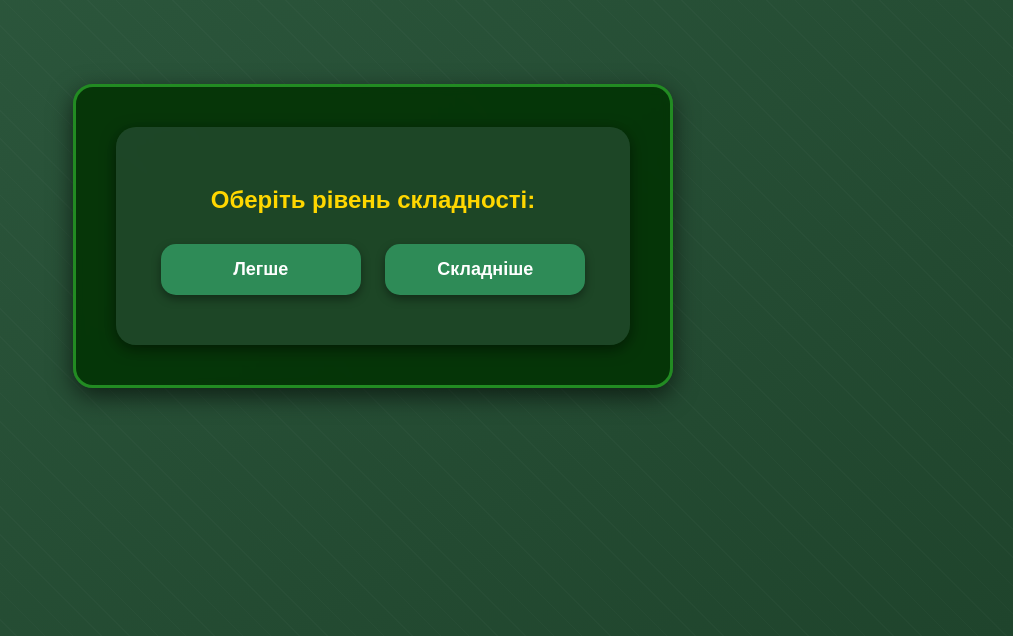
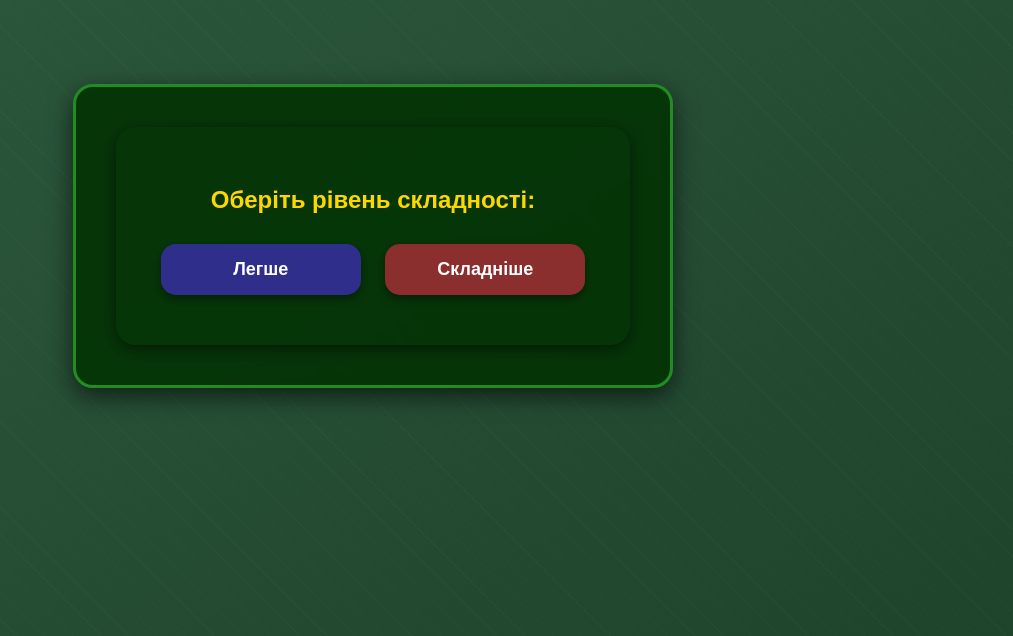
Before and after one commit to VITALIINATO/testzsu, a plain HTML site: page test01.html in a window 1280 px wide. Shown: the part 164-800 px from the top of the page, without its empty margins (267-1280 px from the left). Drawn offline with Linux system fonts and the light colour scheme.

Commit message:
Add files via upload

```diff
--- a/test01.html
+++ b/test01.html
@@ -249,14 +249,15 @@
 .difficulty-selection {
     text-align: center;
     padding: 40px 20px;
-    background: rgba(35, 75, 47, 0.8);
+    /* background: rgba(150, 129, 35, 0.8); */
+    background: transparent;
     border-radius: 20px;
     margin: 20px;
     box-shadow: 0 4px 15px rgba(0, 0, 0, 0.5);
 }
 
 .difficulty-btn {
-    background-color: #2e8b57;
+    background-color: #302e8b;
     color: white;
     font-size: 18px;
     padding: 15px 25px;
@@ -272,8 +273,31 @@
 }
 
 .difficulty-btn:hover {
-    background-color: #226633;
-    transform: translateY(-3px);
+    background-color: #226622;
+    /* transform: translateY(-3px); */
+     transform: scale(1.1);
+    box-shadow: 0 6px 15px rgba(0, 0, 0, 0.6);
+}
+
+.difficulty-btn2 {
+    background-color: #8b2e2e;
+    color: white;
+    font-size: 18px;
+    padding: 15px 25px;
+    border: none;
+    border-radius: 15px;
+    cursor: pointer;
+    transition: all 0.3s ease;
+    box-shadow: 0 4px 10px rgba(0, 0, 0, 0.4);
+    min-width: 200px;
+    font-weight: bold;
+    margin: 10px; /* Добавляем отступы вокруг кнопок */
+    display: inline-block; /* Для правильного применения margin */
+}
+
+.difficulty-btn2:hover {
+    background-color: #226622;
+   transform: scale(1.1);
     box-shadow: 0 6px 15px rgba(0, 0, 0, 0.6);
 }
 
@@ -311,7 +335,7 @@
         <div class="difficulty-selection" id="difficultySelection">
             <h2 style="color: #ffd700; margin-bottom: 20px;">Оберіть рівень складності:</h2>
             <button id="easyMode" class="difficulty-btn">Легше</button>
-            <button id="hardMode" class="difficulty-btn">Складніше</button>
+            <button id="hardMode" class="difficulty-btn2">Складніше</button>
         </div>
         <div class="background-image" id="backgroundImage"></div>
        <div class="record-display" id="recordDisplay"></div>
@@ -404,7 +428,7 @@ showOptions(options) {
     const input = document.createElement("input");
     input.type = "tel";
     input.inputMode = "decimal";
-    input.placeholder = "Введіть число (наприклад, 3,5)";
+    input.placeholder = "Введіть число";
     input.className = "option-input";
 
     input.addEventListener("input", function() {
```
Also changed, not shown: index.html (+8 -5 lines), test02.html (+25 -4 lines), test03.html (+25 -4 lines), test04.html (+27 -4 lines), test05.html (+27 -8 lines).
